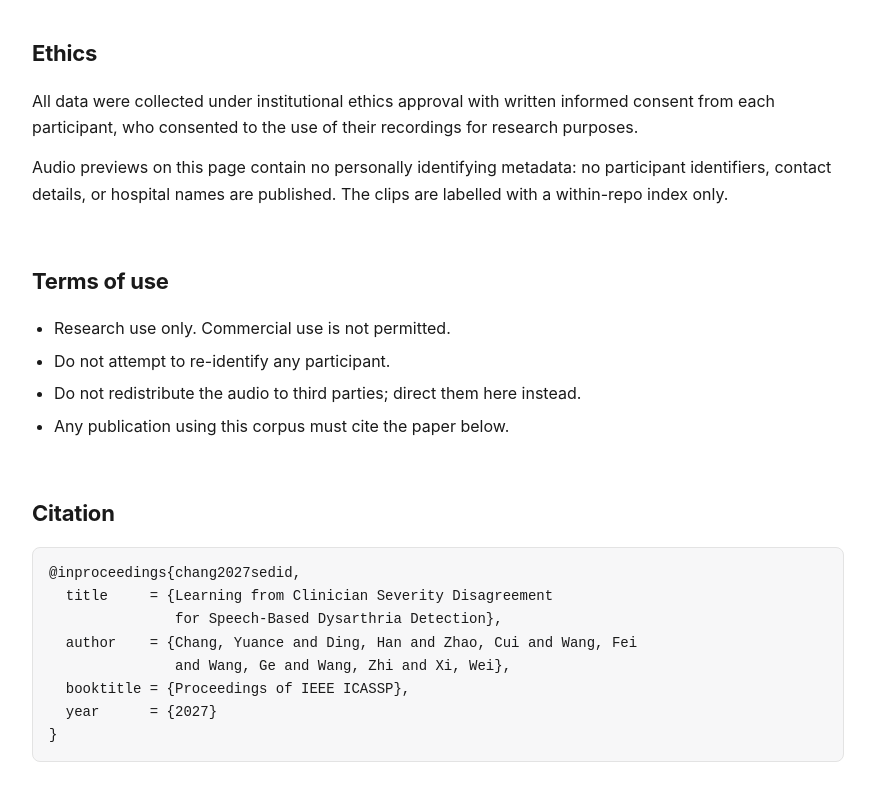
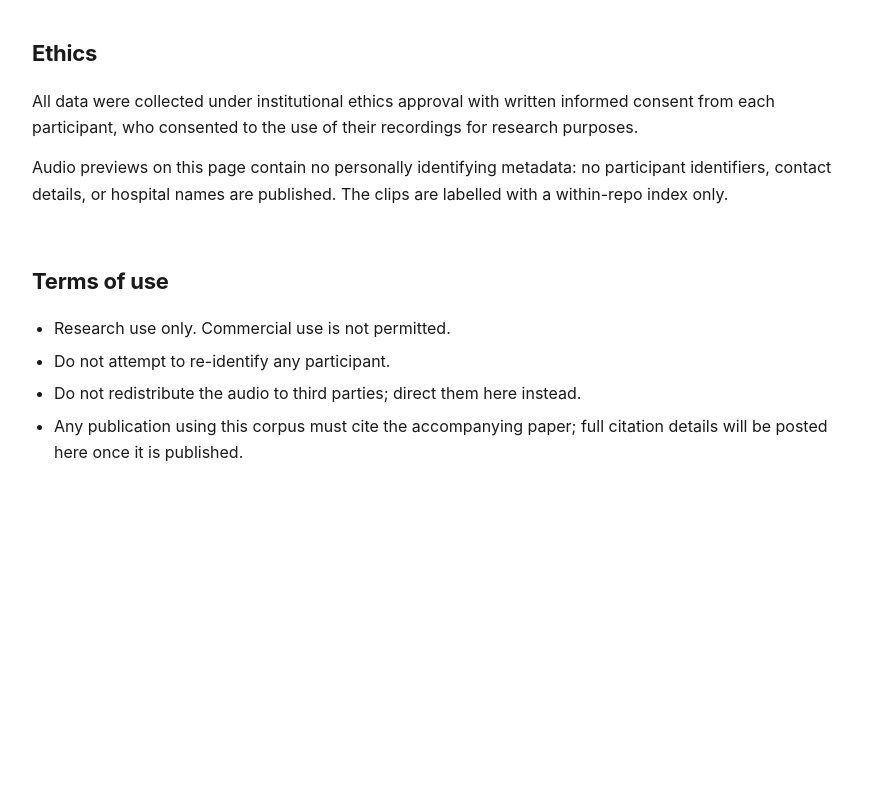
Before and after one commit to ChangYuance/CSD-615, a plain HTML site: page index.html in a window 1280 px wide. Shown: the part 4538-5338 px from the top of the page, without its empty margins (202-1077 px from the left). After the commit the page ends 5115 px from the top, so only its background shows below. Drawn offline with Linux system fonts and the light colour scheme.

Commit message:
Remove paper citation from the dataset page
The accompanying paper is still under review, so the BibTeX block and the
"cite the paper below" clause would both dangle; the terms of use now
point to citation details being posted once the paper is published.

```diff
--- a/index.html
+++ b/index.html
@@ -230,18 +230,9 @@ within-repo index only.</p>
   <li>Research use only. Commercial use is not permitted.</li>
   <li>Do not attempt to re-identify any participant.</li>
   <li>Do not redistribute the audio to third parties; direct them here instead.</li>
-  <li>Any publication using this corpus must cite the paper below.</li>
+  <li>Any publication using this corpus must cite the accompanying paper; full citation
+      details will be posted here once it is published.</li>
 </ul>
-
-<h2>Citation</h2>
-<pre>@inproceedings{chang2027sedid,
-  title     = {Learning from Clinician Severity Disagreement
-               for Speech-Based Dysarthria Detection},
-  author    = {Chang, Yuance and Ding, Han and Zhao, Cui and Wang, Fei
-               and Wang, Ge and Wang, Zhi and Xi, Wei},
-  booktitle = {Proceedings of IEEE ICASSP},
-  year      = {2027}
-}</pre>
 
 </div>
 </body>
```
Also changed, not shown: 1 other file.
